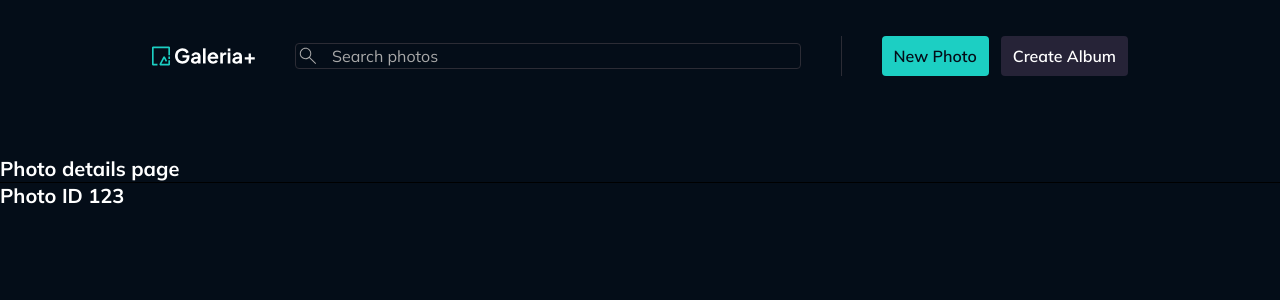
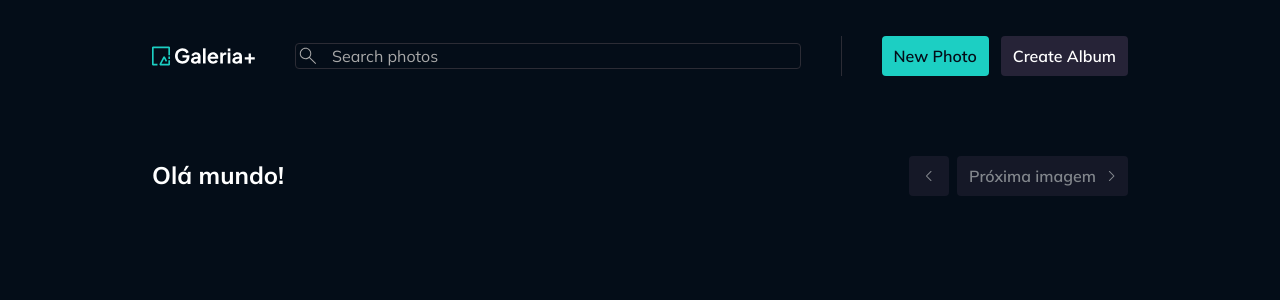
Before and after one commit to brandaoplaster/photo-space, a React (Vite) app: page /fotos/123 in a window 1280 px wide. Shown: the top 300 px of the page. Built offline with nearby package versions, Linux system fonts and the light colour scheme.

Commit message:
feat: Adjustment page photo details with photosNavigator component

```diff
--- a/src/pages/page-photo-details.tsx
+++ b/src/pages/page-photo-details.tsx
@@ -1,16 +1,33 @@
-import { useParams } from "react-router";
+import Container from "../components/container";
 import Text from "../components/text";
+import Skeleton from "../components/skeleton";
+import type { Photo } from "../context/photos/models/photo";
+import PhotosNavigator from "../context/photos/components/photos-navigator";
 
 export default function PagePhotoDetails() {
-  const { id } = useParams();
+  const isLoadingPhoto = false;
+  const photo = {
+    id: "123",
+    title: "Olá mundo!",
+    imageId: "portrait-tower.png",
+    albums: [
+      { id: "3421", title: "Album 1" },
+      { id: "123", title: "Album 2" },
+      { id: "456", title: "Album 3" },
+    ],
+  } as Photo;
 
   return (
-    <>
-      <Text variant="heading-medium">Photo details page</Text>
+    <Container>
+      <header className="flex items-center justify-between gap-8 mb-8">
+        {!isLoadingPhoto ? (
+          <Text variant="heading-large">{photo.title}</Text>
+        ) : (
+          <Skeleton className="w-48 h-8" />
+        )}
 
-      <hr />
-
-      <Text variant="heading-medium">Photo ID {id}</Text>
-    </>
+        <PhotosNavigator />
+      </header>
+    </Container>
   );
 }
```
